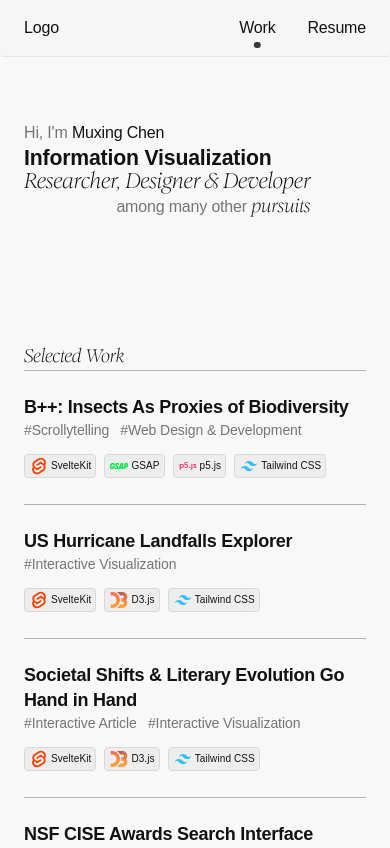
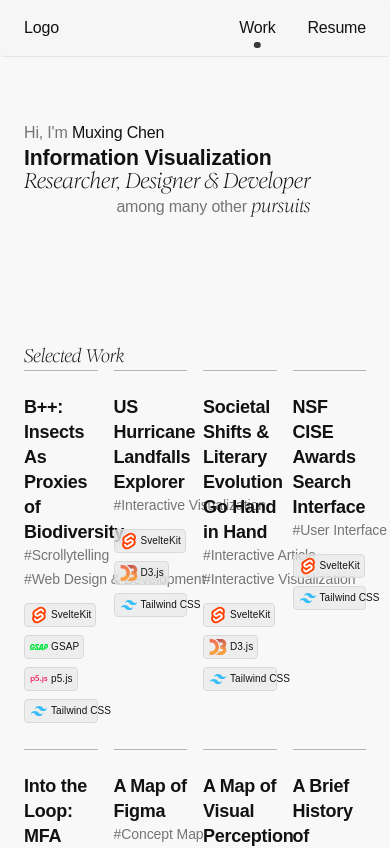
Before and after one commit to muxingchennnn/muxingchennnn.github.io, a SvelteKit app: page / in a window 390 px wide. Shown: the top 848 px of the page. Built offline with nearby package versions, Linux system fonts and the light colour scheme; a web font is replaced by a local one.

Commit message:
remove windowWidth and windowHeight from globalStates and update components to use innerWidth for responsive behavior

```diff
--- a/src/lib/components/NoiseBackground.svelte
+++ b/src/lib/components/NoiseBackground.svelte
@@ -1,6 +1,4 @@
 <script>
-	import { windowWidth, windowHeight } from "$lib/globalStates.svelte";
-
 	let { baseFrequencyValue = 0.8, numOctavesValue = 3 } = $props();
 </script>
 
--- a/src/lib/components/Works.svelte
+++ b/src/lib/components/Works.svelte
@@ -1,6 +1,6 @@
 <script>
 	import { projectList } from "$lib/data/projectList";
-	import { windowWidth } from "$lib/globalStates.svelte";
+	import { innerWidth } from "svelte/reactivity/window";
 
 	let hoveredProject = $state(null);
 	// $inspect(hoveredProject);
@@ -15,7 +15,7 @@
 		<div
 			role="listitem"
 			class="border-t border-gray-400 py-[1.5rem] lg:col-span-8 lg:col-start-1 lg:py-[2rem]"
-			class:col-span-full={windowWidth.value < 1024}
+			class:col-span-full={innerWidth < 1024}
 			onmouseover={() => (hoveredProject = project)}
 			onmouseleave={() => (hoveredProject = null)}
 			onfocus={() => (hoveredProject = project)}
--- a/src/lib/globalStates.svelte.js
+++ /dev/null
@@ -1,2 +0,0 @@
-export let windowWidth = $state({ value: 400 });
-export let windowHeight = $state({ value: 400 });
--- a/src/routes/+layout.svelte
+++ b/src/routes/+layout.svelte
@@ -2,15 +2,12 @@
 	import "../app.css";
 	import "$lib/styles/fonts.css";
 	import "lenis/dist/lenis.css";
-	import { windowWidth, windowHeight } from "$lib/globalStates.svelte";
 	import { lenis, smoothScroll } from "$lib/utils/lenis";
 	import ViewTransition from "$lib/components/ViewTransition.svelte";
 	import Nav from "$lib/components/Nav.svelte";
 
 	let { children } = $props();
 </script>
-
-<svelte:window bind:innerWidth={windowWidth.value} bind:innerHeight={windowHeight.value} />
 
 <ViewTransition />
 <Nav />
```
